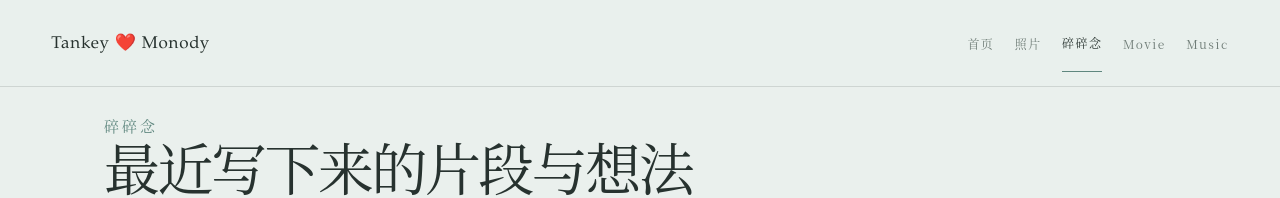
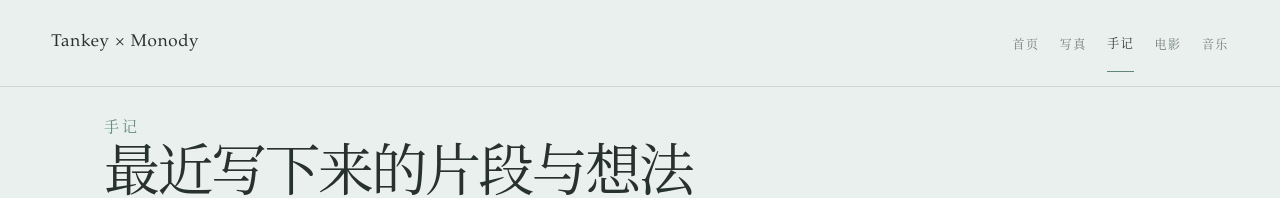
Before and after one commit to tankey33/love, a plain HTML site: page notes.html in a window 1280 px wide. Shown: the top 198 px of the page. Drawn offline with Linux system fonts and the light colour scheme.

Commit message:
Unify Japanese editorial navigation labels

```diff
--- a/notes.html
+++ b/notes.html
@@ -3,7 +3,7 @@
 <head>
   <meta charset="utf-8" />
   <meta name="viewport" content="width=device-width, initial-scale=1, viewport-fit=cover" />
-  <title>Tankey ❤️ Monody</title>
+  <title>Tankey × Monody</title>
   <link rel="icon" href="./love.png" />
   <link rel="shortcut icon" href="./love.png" />
   <style>
@@ -21,9 +21,9 @@
 <link rel="stylesheet" href="assets/css/japanese-theme.css">
 </head>
 <body class="site-page page-notes">
-  <header class="topbar"><div class="topbar-inner"><a class="brand" href="index.html">Tankey ❤️ Monody</a><nav class="nav"><a href="index.html">首页</a><a href="photo.html">照片</a><a href="notes.html" class="active">碎碎念</a><a href="movie.html">Movie</a><a href="music.html">Music</a></nav></div></header>
+  <header class="topbar"><div class="topbar-inner"><a class="brand" href="index.html">Tankey × Monody</a><nav class="nav"><a href="index.html">首页</a><a href="photo.html">写真</a><a href="notes.html" class="active">手记</a><a href="movie.html">电影</a><a href="music.html">音乐</a></nav></div></header>
   <main class="page">
-    <div class="eyebrow">碎碎念</div>
+    <div class="eyebrow">手记</div>
     <h1 class="page-title">最近写下来的片段与想法</h1>
     <p class="page-desc" id="page-quote">我们把世界看错了，反说它欺骗我们。—— 泰戈尔</p>
     <div class="search-wrap">
```
